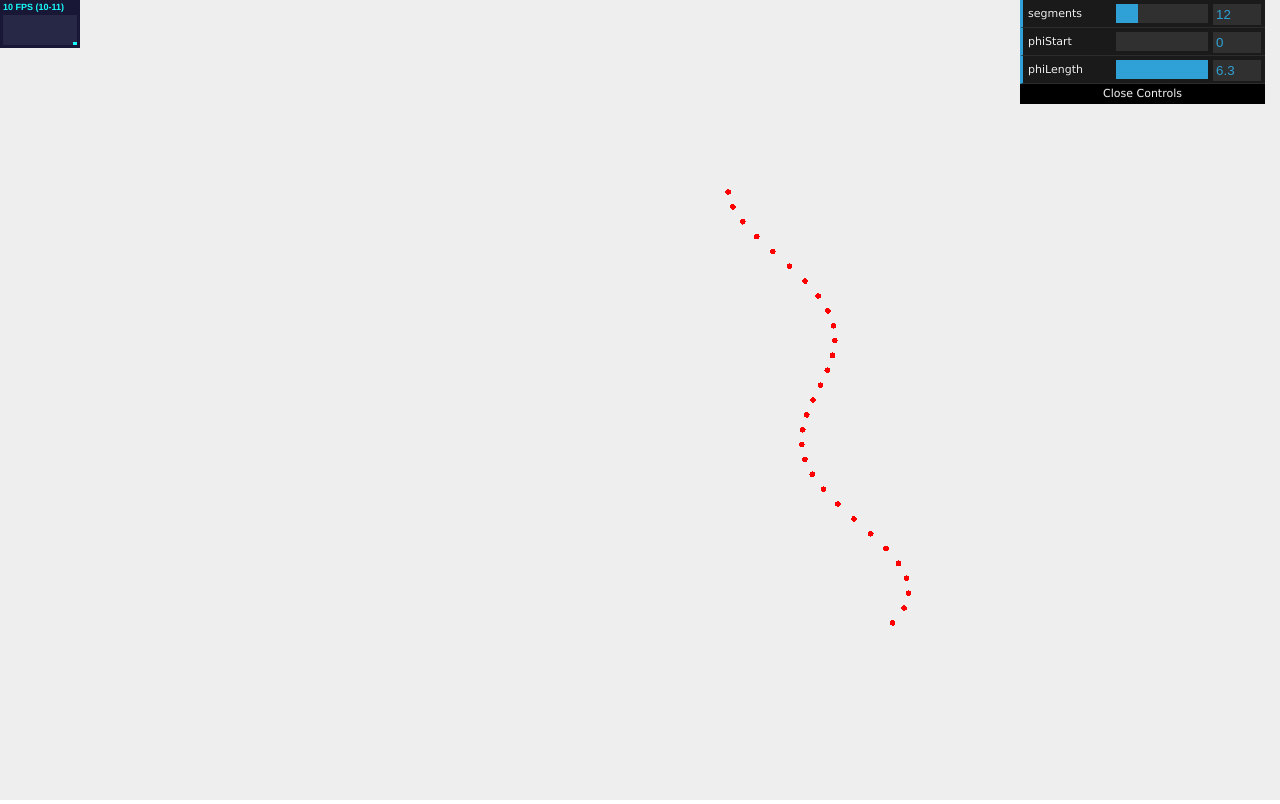
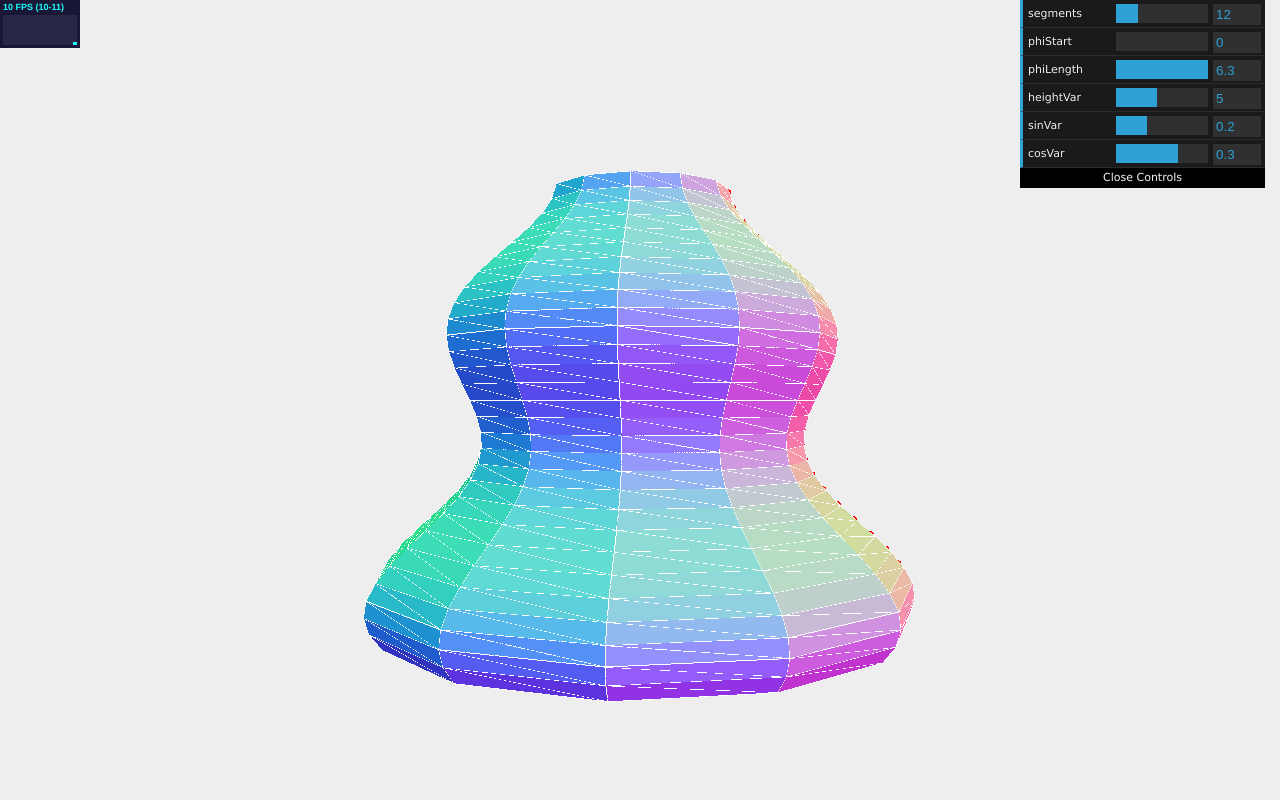
Before and after one commit to brianlocicero/vase-creator, a plain HTML site: page index.html in a window 1280 px wide. Drawn offline with Linux system fonts and the light colour scheme; animation ran at ten frames a second.

Commit message:
Add x asis variables to controls

```diff
--- a/index.html
+++ b/index.html
@@ -61,7 +61,7 @@
         // the mesh
         var latheMesh;
 
-        generatePoints(12, 2, 2 * Math.PI);
+        generatePoints(12, 2, 2 * Math.PI, 5, 0.2, 0.3);
 
         // setup the control gui
         var controls = new function () {
@@ -70,11 +70,14 @@
             this.segments = 12;
             this.phiStart = 0;
             this.phiLength = 2 * Math.PI;
+            this.heightVar = 5;
+            this.sinVar = 0.2;
+            this.cosVar = 0.3;
 
             this.redraw = function () {
                 scene.remove(spGroup);
                 scene.remove(latheMesh);
-                generatePoints(controls.segments, controls.phiStart, controls.phiLength);
+                generatePoints(controls.segments, controls.phiStart, controls.phiLength, controls.heightVar, controls.sinVar, controls.cosVar);
             };
         };
 
@@ -82,26 +85,28 @@
         gui.add(controls, 'segments', 0, 50).step(1).onChange(controls.redraw);
         gui.add(controls, 'phiStart', 0, 2 * Math.PI).onChange(controls.redraw);
         gui.add(controls, 'phiLength', 0, 2 * Math.PI).onChange(controls.redraw);
-
+        gui.add(controls, 'heightVar', 1, 10).onChange(controls.redraw);
+        gui.add(controls, 'sinVar', 0.1,  0.4).onChange(controls.redraw);
+        gui.add(controls, 'cosVar', 0.1,  0.4).onChange(controls.redraw);
 
         render();
 
-        function generatePoints(segments, phiStart, phiLength) {
+        function generatePoints(segments, phiStart, phiLength, heightVar, sinVar, cosVar) {
             // add 10 random spheres
             var points = [];
-            var height = 5;
             var count = 30;
+            var heightVar = heightVar;
+            var sinVar = sinVar;
+            var cosVar = cosVar;
+
             for (var i = 0; i < count; i++) {
                 points.push(
                   new THREE.Vector3(
-                    (Math.sin(i * 0.2) + Math.cos(i * 0.3)) * height + 12,
+                    (Math.sin(i * sinVar) + Math.cos(i * cosVar)) * heightVar + 12,
                     0,
                     (i - count) + count / 2
                     )
                   );
-                var myX = (Math.sin(i * 0.2) + Math.cos(i * 0.3)) * height + 12;
-                var myZ = ( i - count ) + count / 2;
-                console.log(myX + "+" + myZ);
             }
 
             spGroup = new THREE.Object3D();
@@ -119,11 +124,11 @@
             var latheGeometry = new THREE.LatheGeometry(points, segments, phiStart, phiLength);
             latheMesh = createMesh(latheGeometry);
 
-            //scene.add(latheMesh);
+            scene.add(latheMesh);
 
             //rotate
             spGroup.rotation.x = -(Math.PI/2);
-            //latheMesh.rotation.x = -(Math.PI/2);
+            latheMesh.rotation.x = -(Math.PI/2);
         }
 
         function createMesh(geom) {
```
